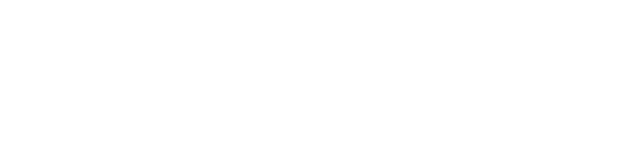
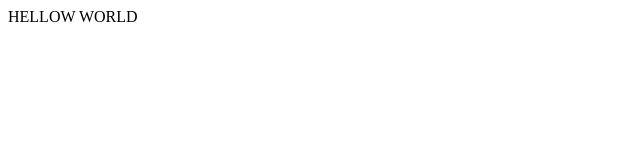
Before and after one commit to abcussi/Microverse_page, a plain HTML site: page index.html in a window 1280 px wide. Shown: the whole page, without its empty margins (0-640 px from the left). Drawn offline with Linux system fonts and the light colour scheme.

Commit message:
Update index.html

```diff
--- a/index.html
+++ b/index.html
@@ -8,19 +8,7 @@
 
   <body>
     <script src="https://cdn.freecodecamp.org/testable-projects-fcc/v1/bundle.js"></script>
-
-    <!--
-
-    Hello Camper!
-
-    For now, the test suite only works in Chrome!
-    Please read the README below in the JS Editor before beginning.
-    Feel free to delete this message once you have read it.
-    Good luck and Happy Coding!
-
-    - The freeCodeCamp Team
-
-    -->
+HELLOW WORLD
     <script  src="js/index.js"></script>
   </body>
 </html>
```
